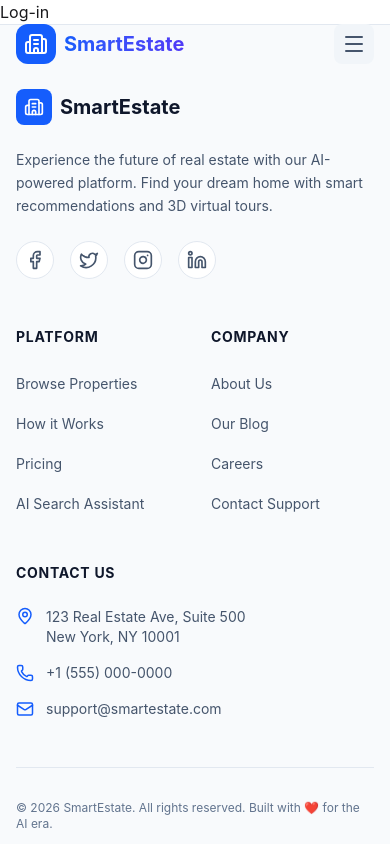
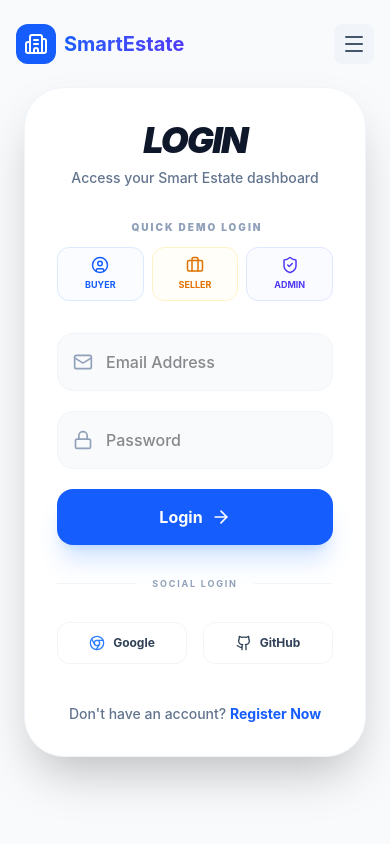
Before and after one commit to Islamul-Hoque/Smart-Estate, a Next.js app: page /login in a window 390 px wide. Shown: the top 844 px of the page. Built offline with nearby package versions, Linux system fonts and the light colour scheme.

Commit message:
feat(auth): add Login page with demo login options, Zod validation, social login buttons, and responsive UI

```diff
--- a/src/app/login/page.tsx
+++ b/src/app/login/page.tsx
@@ -1,11 +1,145 @@
-import React from 'react';
+"use client";
 
-const page = () => {
-    return (
-        <div>
-            Log-in
+import React from "react";
+import Link from "next/link";
+import { useForm } from "react-hook-form";
+import { zodResolver } from "@hookform/resolvers/zod";
+import * as z from "zod";
+import { motion } from "framer-motion";
+import { Mail, Lock, ArrowRight, Chrome, Github, ShieldCheck, UserCircle, Briefcase } from "lucide-react";
+
+// --- Validation Schema with Zod ---
+const loginSchema = z.object({
+  email: z.string().email("Invalid email address"),
+  password: z.string().min(6, "Password must be at least 6 characters"),
+});
+
+type LoginFormData = z.infer<typeof loginSchema>;
+
+const LoginPage = () => {
+  const {
+    register,
+    handleSubmit,
+    setValue,
+    formState: { errors, isSubmitting },
+  } = useForm<LoginFormData>({
+    resolver: zodResolver(loginSchema),
+    mode: "onChange", // টাইপ করার সাথে সাথে এরর হ্যান্ডেল করবে
+  });
+
+  // Demo Login Handler (Requirement 7: Auto-fill credentials)
+  const handleDemoLogin = (role: "USER" | "SELLER" | "ADMIN") => {
+    const credentials = {
+      USER: { email: "buyer@example.com", pass: "123456" },
+      SELLER: { email: "seller@example.com", pass: "123456" },
+      ADMIN: { email: "admin@example.com", pass: "123456" },
+    };
+
+    setValue("email", credentials[role].email, { shouldValidate: true });
+    setValue("password", credentials[role].pass, { shouldValidate: true });
+  };
+
+  const onSubmit = async (data: LoginFormData) => {
+    console.log("Login Data:", data);
+    // এখানে আপনার Express Backend API কল হবে
+  };
+
+  return (
+    <div className="min-h-screen flex items-center justify-center bg-slate-50 dark:bg-slate-950 p-6 py-20">
+      <motion.div
+        initial={{ opacity: 0, scale: 0.95 }}
+        animate={{ opacity: 1, scale: 1 }}
+        className="max-w-md w-full bg-white dark:bg-slate-900 rounded-[2.5rem] shadow-2xl border border-slate-100 dark:border-slate-800 p-8 md:p-10"
+      >
+        {/* Header */}
+        <div className="text-center mb-8">
+          <h2 className="text-4xl font-black text-slate-900 dark:text-white uppercase tracking-tighter italic">Login</h2>
+          <p className="text-slate-500 dark:text-slate-400 mt-2 text-sm font-medium">Access your Smart Estate dashboard</p>
         </div>
-    );
+
+        {/* --- Quick Demo Login Section --- */}
+        <div className="space-y-3 mb-8">
+          <label className="text-[10px] font-black uppercase tracking-[0.2em] text-slate-400 ml-1 text-center block">Quick Demo Login</label>
+          <div className="grid grid-cols-3 gap-2">
+            <button onClick={() => handleDemoLogin("USER")} type="button" className="flex flex-col items-center py-2 rounded-xl border border-blue-100 dark:border-blue-900/30 bg-blue-50/30 dark:bg-blue-500/5 text-blue-600 dark:text-blue-400 hover:bg-blue-100 transition-all">
+              <UserCircle size={18} /> <span className="text-[9px] font-bold mt-1 uppercase">Buyer</span>
+            </button>
+            <button onClick={() => handleDemoLogin("SELLER")} type="button" className="flex flex-col items-center py-2 rounded-xl border border-amber-100 dark:border-amber-900/30 bg-amber-50/30 dark:bg-amber-500/5 text-amber-600 dark:text-amber-400 hover:bg-amber-100 transition-all">
+              <Briefcase size={18} /> <span className="text-[9px] font-bold mt-1 uppercase">Seller</span>
+            </button>
+            <button onClick={() => handleDemoLogin("ADMIN")} type="button" className="flex flex-col items-center py-2 rounded-xl border border-indigo-100 dark:border-indigo-900/30 bg-indigo-50/30 dark:bg-indigo-500/5 text-indigo-600 dark:text-indigo-400 hover:bg-indigo-100 transition-all">
+              <ShieldCheck size={18} /> <span className="text-[9px] font-bold mt-1 uppercase">Admin</span>
+            </button>
+          </div>
+        </div>
+
+        <form onSubmit={handleSubmit(onSubmit)} className="space-y-5">
+          {/* Email Field */}
+          <div className="space-y-1">
+            <div className="relative group flex items-center">
+              <Mail className="absolute left-4 w-5 h-5 text-slate-400 group-focus-within:text-blue-500 transition-colors z-10" />
+              <input
+                {...register("email")}
+                placeholder="Email Address"
+                className={`w-full bg-slate-50 dark:bg-slate-800/50 border ${errors.email ? 'border-red-400' : 'border-slate-100 dark:border-slate-800'} rounded-2xl py-4 pl-12 pr-4 outline-none focus:ring-2 focus:ring-blue-500/20 focus:border-blue-500 transition-all dark:text-white font-medium`}
+              />
+            </div>
+            {errors.email && <p className="text-red-500 text-[10px] font-bold ml-1 uppercase tracking-wider">{errors.email.message}</p>}
+          </div>
+
+          {/* Password Field */}
+          <div className="space-y-1">
+            <div className="relative group flex items-center">
+              <Lock className="absolute left-4 w-5 h-5 text-slate-400 group-focus-within:text-blue-500 transition-colors z-10" />
+              <input
+                type="password"
+                {...register("password")}
+                placeholder="Password"
+                className={`w-full bg-slate-50 dark:bg-slate-800/50 border ${errors.password ? 'border-red-400' : 'border-slate-100 dark:border-slate-800'} rounded-2xl py-4 pl-12 pr-4 outline-none focus:ring-2 focus:ring-blue-500/20 focus:border-blue-500 transition-all dark:text-white font-medium`}
+              />
+            </div>
+            {errors.password && <p className="text-red-500 text-[10px] font-bold ml-1 uppercase tracking-wider">{errors.password.message}</p>}
+          </div>
+
+          {/* Login Button */}
+          <motion.button
+            whileHover={{ scale: 1.01 }}
+            whileTap={{ scale: 0.99 }}
+            disabled={isSubmitting}
+            className="w-full bg-blue-600 hover:bg-blue-700 text-white font-bold py-4 rounded-2xl shadow-xl shadow-blue-500/20 flex items-center justify-center gap-2 transition-all mt-2 disabled:opacity-70"
+          >
+            {isSubmitting ? "Authenticating..." : "Login"}
+            <ArrowRight size={20} />
+          </motion.button>
+        </form>
+
+        {/* Divider */}
+        <div className="flex items-center my-8 gap-4">
+          <div className="h-[1px] bg-slate-100 dark:bg-slate-800 flex-1" />
+          <span className="text-slate-400 text-[9px] font-bold uppercase tracking-[0.2em]">Social Login</span>
+          <div className="h-[1px] bg-slate-100 dark:bg-slate-800 flex-1" />
+        </div>
+
+        {/* Social Buttons */}
+        <div className="grid grid-cols-2 gap-4">
+          <button className="flex items-center justify-center gap-2 py-3 px-4 rounded-xl border border-slate-100 dark:border-slate-800 hover:bg-slate-50 dark:hover:bg-slate-800 transition-colors text-slate-700 dark:text-slate-300 font-bold text-xs">
+            <Chrome className="w-4 h-4 text-blue-500" /> Google
+          </button>
+          <button className="flex items-center justify-center gap-2 py-3 px-4 rounded-xl border border-slate-100 dark:border-slate-800 hover:bg-slate-50 dark:hover:bg-slate-800 transition-colors text-slate-700 dark:text-slate-300 font-bold text-xs">
+            <Github className="w-4 h-4" /> GitHub
+          </button>
+        </div>
+
+        {/* Footer */}
+        <p className="text-center mt-10 text-slate-500 dark:text-slate-400 text-sm font-medium">
+          Don't have an account?{" "}
+          <Link href="/register" className="text-blue-600 font-bold hover:underline">
+            Register Now
+          </Link>
+        </p>
+      </motion.div>
+    </div>
+  );
 };
 
-export default page;
+export default LoginPage;
```
